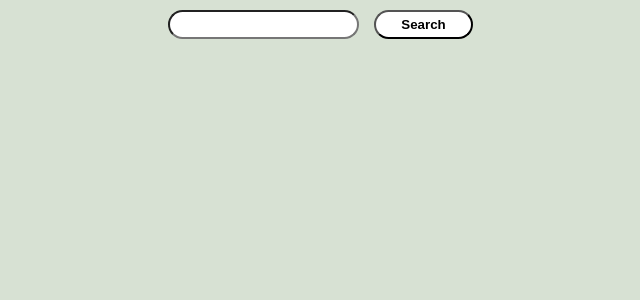
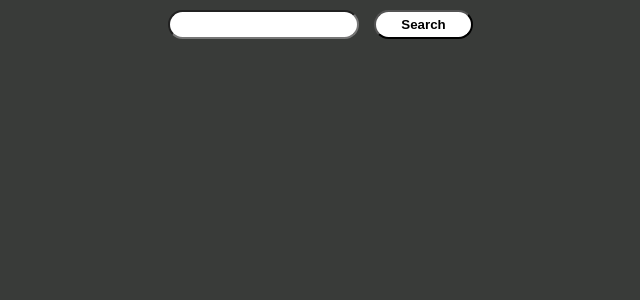
Before and after one commit to kapiljhajhria/movie_grid, a React (Create React App) app: page /search in a window 1280 px wide. Shown: the top 300 px of the page, without its empty margins (327-967 px from the left). Built offline with nearby package versions, Linux system fonts and the light colour scheme.

Commit message:
DONE - Use dark background current one doesn't look very good.

```diff
--- a/src/App.css
+++ b/src/App.css
@@ -14,7 +14,6 @@
 }
 
 .App-header {
-  background-color: #282c34;
   min-height: 100vh;
   display: flex;
   flex-direction: column;
--- a/src/MovieData/styles.css
+++ b/src/MovieData/styles.css
@@ -25,7 +25,7 @@
     width: 6px;
     height: 18px;
     border-radius: 20%;
-    background: #000000;
+
 }
 
 .lds-spinner div:nth-child(1) {
@@ -102,9 +102,10 @@
     display: flex;
     flex-direction: column;
     align-items: center;
-    background-color: #d7e1d3;
 }
-
+.page, .search-page{
+    background-color: #393b39;
+}
 .searchbtn {
     margin-top: 10px;
     margin-bottom: 15px;
--- a/src/MovieGrid/styles.css
+++ b/src/MovieGrid/styles.css
@@ -3,6 +3,5 @@
     flex-direction: row;
     flex-wrap: wrap;
     justify-content: space-evenly;
-    background-color: #d7e1d3;
     /*flex-wrap: wrap;*/
 }
--- a/src/SearchPage/styles.css
+++ b/src/SearchPage/styles.css
@@ -6,7 +6,6 @@
     height: 100vh;
     max-width: 100%;
     max-height: 100%;
-    background-color: #d7e1d3;
 }
 .searchInput{
     margin: 5px 15px 5px 15px;
```
